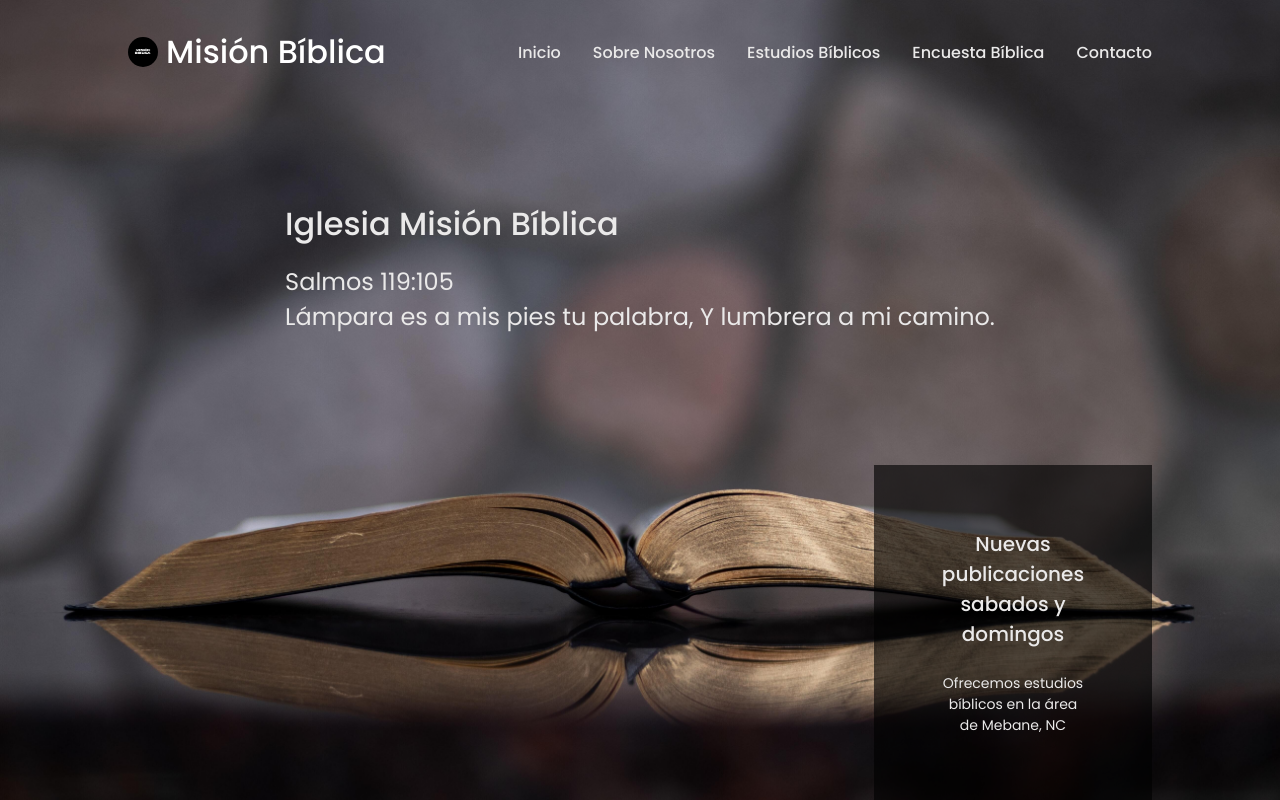
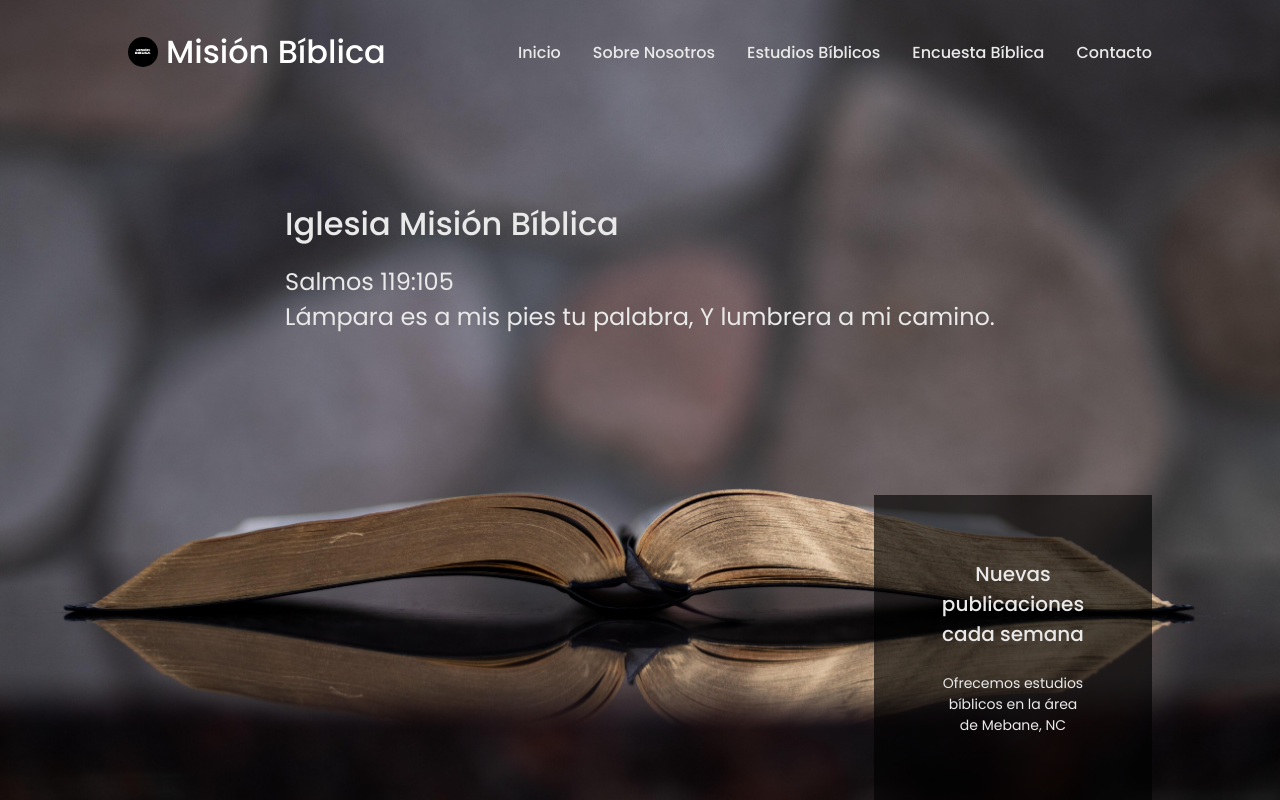
Before and after one commit to jbramirez03/Mision-Biblica, a React (Create React App) app: page /studies in a window 1280 px wide. Shown: the top 800 px of the page. Built offline with nearby package versions, Linux system fonts and the light colour scheme.

Commit message:
added text adjustments

```diff
--- a/src/components/About.js
+++ b/src/components/About.js
@@ -12,7 +12,7 @@ const About = () => {
                 <div className="about__content-1 about__content">
                     <div className="about__information">
                         <h3>David Ruiz,<br /> Pastor</h3>
-                        <p>Somos una famillia de 5 dedicada a servir a nuestra communidad con la palabra de Dios y el espíritu de Dios.</p>
+                        <p>Somos una famillia dedicada a servir a nuestra communidad con la palabra de Dios.</p>
                     </div>
                     <img className='about__image' src={aboutImg1} alt="" />
                 </div>
--- a/src/components/Home.js
+++ b/src/components/Home.js
@@ -6,7 +6,7 @@ const Home = () => {
             <h1 className="welcome__title">Iglesia Misión Bíblica</h1>
             <h2 className="welcome__subtitle">Salmos 119:105<br /> Lámpara es a mis pies tu palabra, Y lumbrera a mi camino.</h2>
             <div className="welcome__info">
-                <h3>Nuevas publicaciones sabados y domingos</h3>
+                <h3>Nuevas publicaciones cada semana</h3>
                 <p>Ofrecemos estudios bíblicos en la área de Mebane, NC </p>
             </div>
         </div>
```
Also changed, not shown: 7 other files (tests, documents, lock files or other folders).
